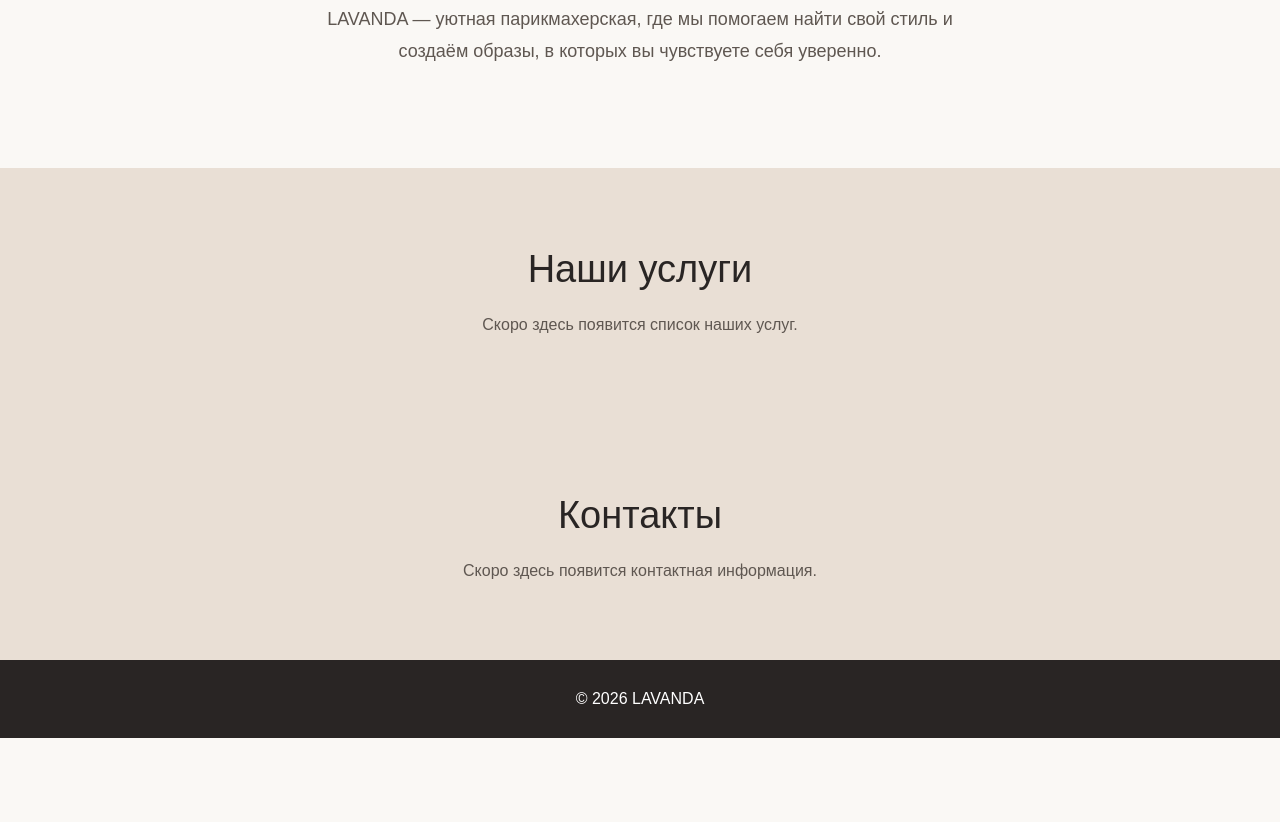
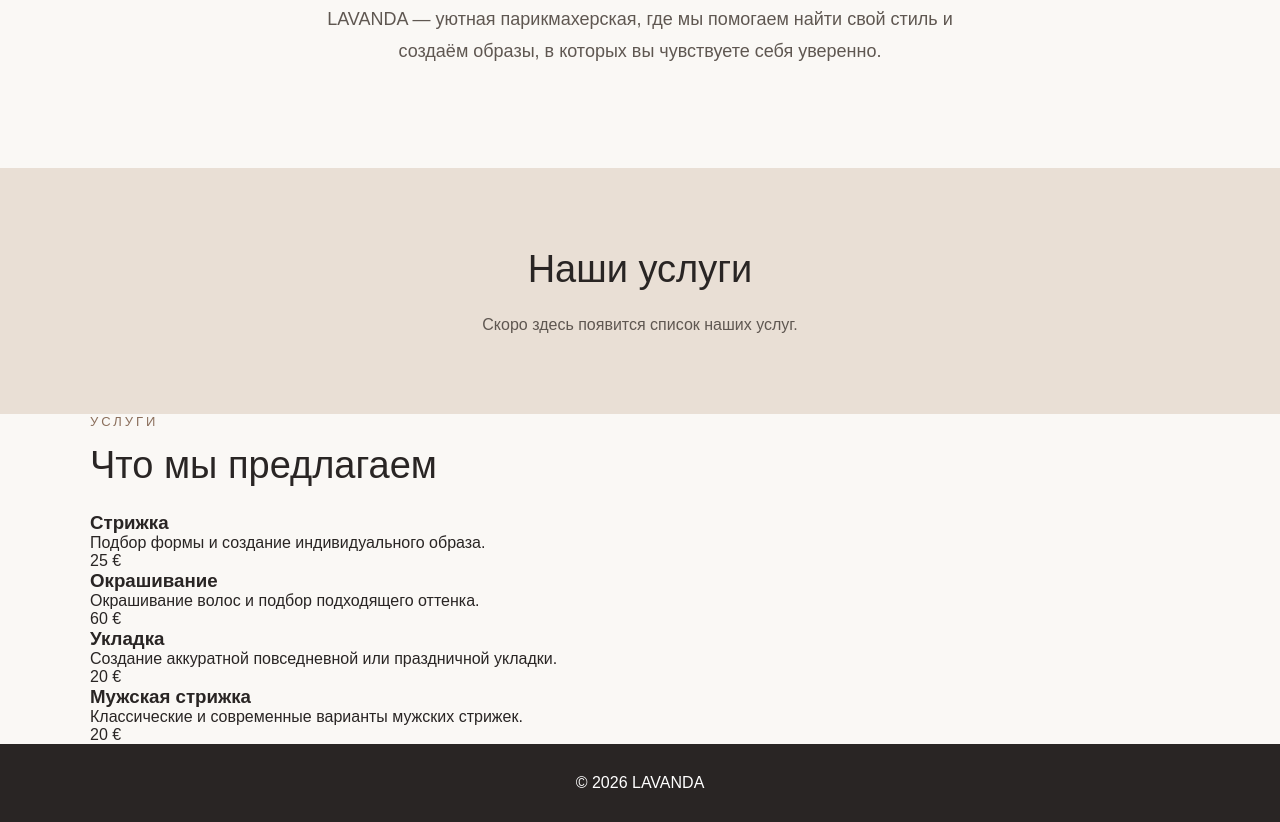
Before and after one commit to abut-sdvg/GallovGlazunov, a plain HTML site: page index.html in a window 1280 px wide. Shown: the part 924-1746 px from the top of the page. Before the commit the page ends 1662 px from the top, so only its background shows below. Drawn offline with Linux system fonts and the light colour scheme.

Commit message:
Adding services

```diff
--- a/index.html
+++ b/index.html
@@ -93,19 +93,76 @@
         </section>
 
 
-        <section class="placeholder" id="contacts">
+        <section class="services" id="services">
 
-            <div class="container">
+    <div class="container">
 
-                <h2>Контакты</h2>
+        <p class="section-label">УСЛУГИ</p>
+
+        <h2>Что мы предлагаем</h2>
+
+        <div class="services-grid">
+
+            <div class="service-card">
+
+                <h3>Стрижка</h3>
 
                 <p>
-                    Скоро здесь появится контактная информация.
+                    Подбор формы и создание
+                    индивидуального образа.
                 </p>
+
+                <span>25 €</span>
 
             </div>
 
-        </section>
+
+            <div class="service-card">
+
+                <h3>Окрашивание</h3>
+
+                <p>
+                    Окрашивание волос и подбор
+                    подходящего оттенка.
+                </p>
+
+                <span>60 €</span>
+
+            </div>
+
+
+            <div class="service-card">
+
+                <h3>Укладка</h3>
+
+                <p>
+                    Создание аккуратной
+                    повседневной или праздничной укладки.
+                </p>
+
+                <span>20 €</span>
+
+            </div>
+
+
+            <div class="service-card">
+
+                <h3>Мужская стрижка</h3>
+
+                <p>
+                    Классические и современные
+                    варианты мужских стрижек.
+                </p>
+
+                <span>20 €</span>
+
+            </div>
+
+        </div>
+
+    </div>
+
+</section>
 
     </main>
 
```
